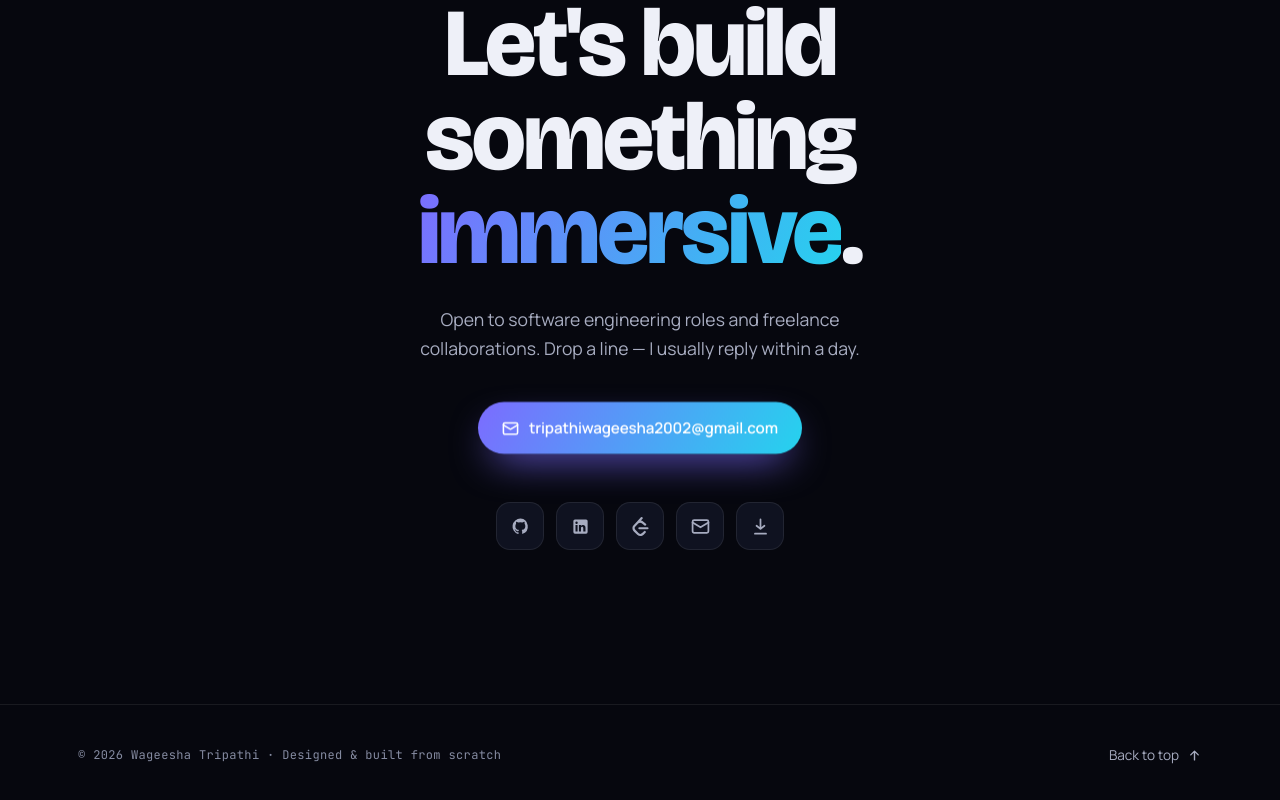
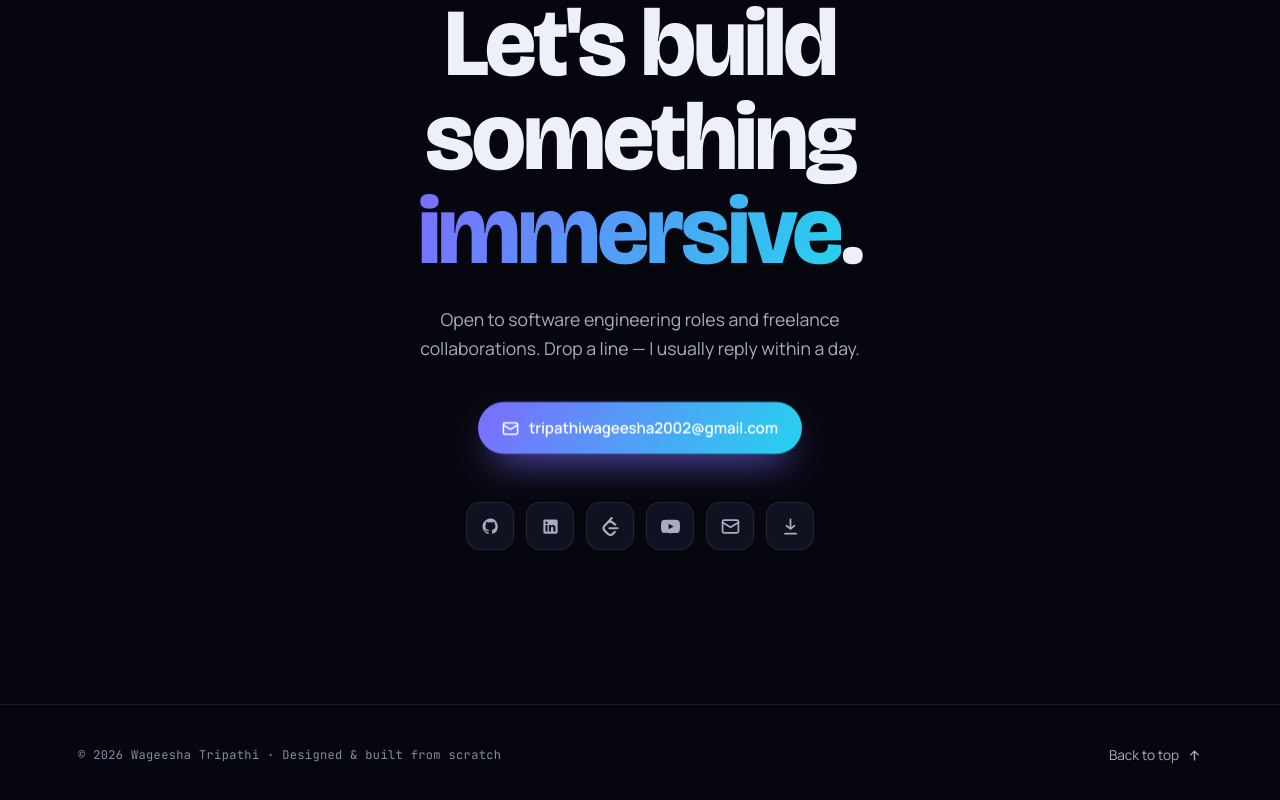
Before and after one commit to WST2002/WST2002.github.io, a Next.js app: page / in a window 1280 px wide. Shown: the part 7799-8599 px from the top of the page. Built offline with nearby package versions, Linux system fonts and the light colour scheme; no server answers.

Commit message:
Add a YouTube link to the contact icons

```diff
--- a/src/components/ui/SocialLink.tsx
+++ b/src/components/ui/SocialLink.tsx
@@ -8,12 +8,14 @@ import {
   LinkedInIcon,
   MailIcon,
   PhoneIcon,
+  YouTubeIcon,
 } from "./icons";
 
 const iconByPlatform: Record<SocialPlatform, ComponentType<SVGProps<SVGSVGElement>>> = {
   github: GitHubIcon,
   linkedin: LinkedInIcon,
   leetcode: LeetCodeIcon,
+  youtube: YouTubeIcon,
   email: MailIcon,
   phone: PhoneIcon,
   resume: DownloadIcon,
--- a/src/components/ui/icons.tsx
+++ b/src/components/ui/icons.tsx
@@ -157,6 +157,12 @@ export const LeetCodeIcon = (props: IconProps) => (
   </svg>
 );
 
+export const YouTubeIcon = (props: IconProps) => (
+  <svg viewBox="0 0 24 24" fill="currentColor" aria-hidden="true" {...props}>
+    <path d="M23.5 6.2a3 3 0 0 0-2.1-2.1C19.5 3.6 12 3.6 12 3.6s-7.5 0-9.4.5A3 3 0 0 0 .5 6.2 31.4 31.4 0 0 0 0 12a31.4 31.4 0 0 0 .5 5.8 3 3 0 0 0 2.1 2.1c1.9.5 9.4.5 9.4.5s7.5 0 9.4-.5a3 3 0 0 0 2.1-2.1A31.4 31.4 0 0 0 24 12a31.4 31.4 0 0 0-.5-5.8zM9.6 15.6V8.4l6.3 3.6-6.3 3.6z" />
+  </svg>
+);
+
 export const LinkedInIcon = (props: IconProps) => (
   <svg viewBox="0 0 24 24" fill="currentColor" aria-hidden="true" {...props}>
     <path d="M19 3a2 2 0 0 1 2 2v14a2 2 0 0 1-2 2H5a2 2 0 0 1-2-2V5a2 2 0 0 1 2-2h14zM8.3 18.3V10H5.7v8.3h2.6zM7 8.8a1.5 1.5 0 1 0 0-3 1.5 1.5 0 0 0 0 3zm11.3 9.5v-4.6c0-2.4-1.3-3.6-3-3.6-1.4 0-2 .8-2.4 1.3V10H10v8.3h2.6v-4.4c0-.3 0-.5.1-.7.2-.5.6-1 1.4-1 1 0 1.4.8 1.4 1.9v4.2h2.8z" />
--- a/src/content/navigation.ts
+++ b/src/content/navigation.ts
@@ -31,6 +31,12 @@ export const socialLinks: SocialLink[] = [
     external: true,
   },
   {
+    platform: "youtube",
+    label: "YouTube",
+    href: "https://www.youtube.com/@wst2002rk",
+    external: true,
+  },
+  {
     platform: "email",
     label: "Email",
     href: `mailto:${profile.email}`,
--- a/src/types/content.ts
+++ b/src/types/content.ts
@@ -11,6 +11,7 @@ export type SocialPlatform =
   | "github"
   | "linkedin"
   | "leetcode"
+  | "youtube"
   | "email"
   | "phone"
   | "resume";
```
